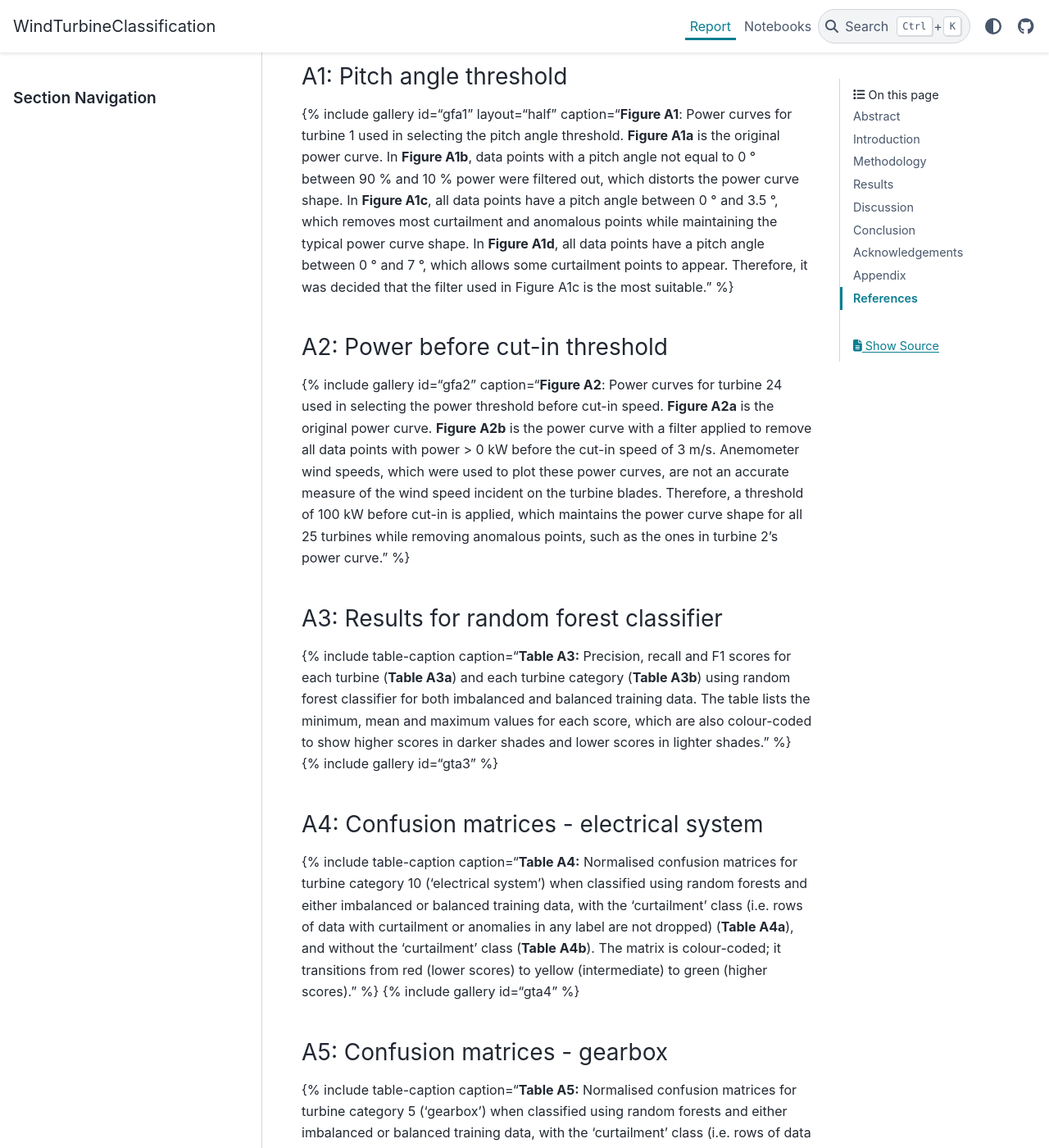
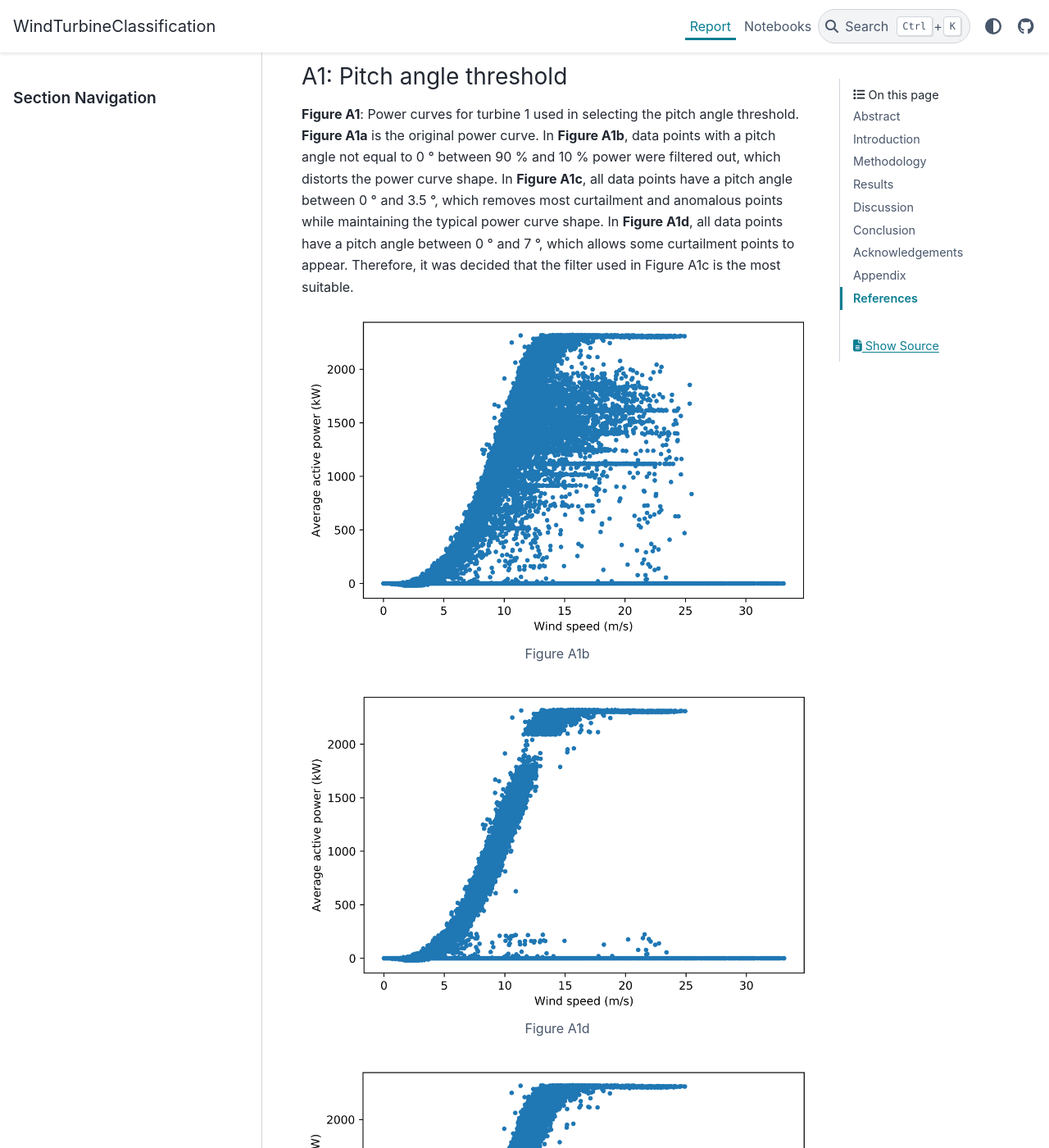
Before and after one commit to nmstreethran/WindTurbineClassification, a Sphinx documentation site: the page built from docs/report.rst, in a window 1280 px wide and 1400 px high, scrolled down 25782 px. Shown: the whole window at 82% size. Built offline with Sphinx 7.4.7 and the PyData theme 0.15.4, drawn with Linux system fonts in a browser that asks for light colours; some of the changed text lies outside the part shown.

Commit message:
update figs

```diff
--- a/docs/report.rst
+++ b/docs/report.rst
@@ -955,66 +955,128 @@ Appendix
 A1: Pitch angle threshold
 ~~~~~~~~~~~~~~~~~~~~~~~~~
 
-{% include gallery id=“gfa1” layout=“half” caption=“**Figure A1**: Power
+**Figure A1**: Power
 curves for turbine 1 used in selecting the pitch angle threshold.
-**Figure A1a** is the original power curve. In **Figure A1b**, data
+**Figure A1a** is the original power curve.
+In **Figure A1b**, data
 points with a pitch angle not equal to 0 ° between 90 % and 10 % power
-were filtered out, which distorts the power curve shape. In **Figure
-A1c**, all data points have a pitch angle between 0 ° and 3.5 °, which
+were filtered out, which distorts the power curve shape.
+In **Figure A1c**, all data points have a pitch angle between 0 ° and 3.5 °, which
 removes most curtailment and anomalous points while maintaining the
-typical power curve shape. In **Figure A1d**, all data points have a
+typical power curve shape.
+In **Figure A1d**, all data points have a
 pitch angle between 0 ° and 7 °, which allows some curtailment points to
 appear. Therefore, it was decided that the filter used in Figure A1c is
-the most suitable.” %}
+the most suitable.
+
+.. figure:: report/images/fa1a.png
+   :alt: Power curves for turbine 1
+
+   **Figure A1b**
+
+.. figure:: report/images/fa1b.png
+   :alt: Power curves for turbine 1
+
+   **Figure A1d**
+
+.. figure:: report/images/fa1c.png
+   :alt: Power curves for turbine 1
+
+   **Figure A1c**
+
+.. figure:: report/images/fa1d.png
+   :alt: Power curves for turbine 1
+
+   **Figure A1d**
 
 A2: Power before cut-in threshold
 ~~~~~~~~~~~~~~~~~~~~~~~~~~~~~~~~~
 
-{% include gallery id=“gfa2” caption=“**Figure A2**: Power curves for
+**Figure A2**: Power curves for
 turbine 24 used in selecting the power threshold before cut-in speed.
-**Figure A2a** is the original power curve. **Figure A2b** is the power
+**Figure A2a** is the original power curve.
+**Figure A2b** is the power
 curve with a filter applied to remove all data points with power > 0 kW
 before the cut-in speed of 3 m/s. Anemometer wind speeds, which were
 used to plot these power curves, are not an accurate measure of the wind
 speed incident on the turbine blades. Therefore, a threshold of 100 kW
 before cut-in is applied, which maintains the power curve shape for all
 25 turbines while removing anomalous points, such as the ones in turbine
-2’s power curve.” %}
+2’s power curve.
+
+.. figure:: report/images/fa2a.png
+   :alt: Power curves for turbine 24
+
+   **Figure A2a**
+
+.. figure:: report/images/fa2b.png
+   :alt: Power curves for turbine 24
+
+   **Figure A2b**
 
 A3: Results for random forest classifier
 ~~~~~~~~~~~~~~~~~~~~~~~~~~~~~~~~~~~~~~~~
 
-{% include table-caption caption=“**Table A3:** Precision, recall and F1
+**Table A3:** Precision, recall and F1
 scores for each turbine (**Table A3a**) and each turbine category
 (**Table A3b**) using random forest classifier for both imbalanced and
 balanced training data. The table lists the minimum, mean and maximum
 values for each score, which are also colour-coded to show higher scores
-in darker shades and lower scores in lighter shades.” %} {% include
-gallery id=“gta3” %}
+in darker shades and lower scores in lighter shades.
+
+.. figure:: report/images/ta3a.png
+   :alt: Precision, recall and F1 scores for each turbine
+
+   **Table A3a**
+
+.. figure:: report/images/ta3b.png
+   :alt: Precision, recall and F1 scores for each turbine
+
+   **Table A3b**
 
 A4: Confusion matrices - electrical system
 ~~~~~~~~~~~~~~~~~~~~~~~~~~~~~~~~~~~~~~~~~~
 
-{% include table-caption caption=“**Table A4:** Normalised confusion
+**Table A4:** Normalised confusion
 matrices for turbine category 10 (‘electrical system’) when classified
 using random forests and either imbalanced or balanced training data,
-with the ‘curtailment’ class (i.e. rows of data with curtailment or
+with the ‘curtailment’ class (i.e. rows of data with curtailment or
 anomalies in any label are not dropped) (**Table A4a**), and without the
 ‘curtailment’ class (**Table A4b**). The matrix is colour-coded; it
 transitions from red (lower scores) to yellow (intermediate) to green
-(higher scores).” %} {% include gallery id=“gta4” %}
+(higher scores).
+
+.. figure:: report/images/ta4a.png
+   :alt: Normalised confusion matrices for turbine category 10
+
+   **Table A4a**
+
+.. figure:: report/images/ta4b.png
+   :alt: Normalised confusion matrices for turbine category 10
+
+   **Table A4b**
 
 A5: Confusion matrices - gearbox
 ~~~~~~~~~~~~~~~~~~~~~~~~~~~~~~~~
 
-{% include table-caption caption=“**Table A5:** Normalised confusion
+**Table A5:** Normalised confusion
 matrices for turbine category 5 (‘gearbox’) when classified using random
 forests and either imbalanced or balanced training data, with the
-‘curtailment’ class (i.e. rows of data with curtailment or anomalies in
+‘curtailment’ class (i.e. rows of data with curtailment or anomalies in
 any label are not dropped) (**Table A5a**), and without the
 ‘curtailment’ class (**Table A5b**). The matrix is colour-coded; it
 transitions from red (lower scores) to yellow (intermediate) to green
-(higher scores).” %} {% include gallery id=“gta5” %}
+(higher scores).
+
+.. figure:: report/images/ta5a.png
+   :alt: Normalised confusion matrices for turbine category 5
+
+   **Table A5a**
+
+.. figure:: report/images/ta5b.png
+   :alt: Normalised confusion matrices for turbine category 5
+
+   **Table A5b**
 
 References
 ----------
```
Also changed, not shown: docs/report/images/ta5a.png (renamed from docs/report/images/ta4c.png), docs/report/images/ta5b.png (renamed from docs/report/images/ta4d.png).
